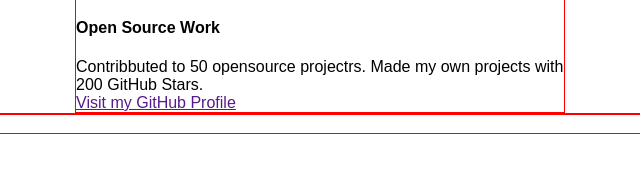
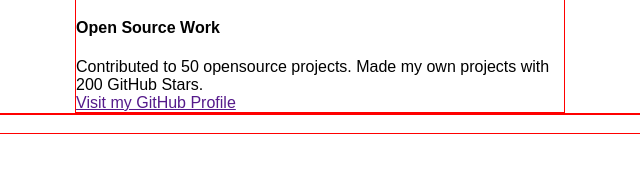
Before and after one commit to farrelraihan/1st-roadmap-project, a plain HTML site: page index.html in a window 1280 px wide. Shown: the part 149-322 px from the top of the page, 388-1028 px from the left. Drawn offline with Linux system fonts and the light colour scheme.

Commit message:
Update index.html

```diff
--- a/index.html
+++ b/index.html
@@ -38,7 +38,7 @@
 
         <div class="middle-inside-wrap border-help">
           <h4>Open Source Work</h4>
-          <div>Contribbuted to 50 opensource projectrs. Made my own projects with 200 GitHub Stars.</div>
+          <div>Contributed to 50 opensource projects. Made my own projects with 200 GitHub Stars.</div>
           <div><a href="">Visit my GitHub Profile</a></div>
         </div>
       </div>
```
